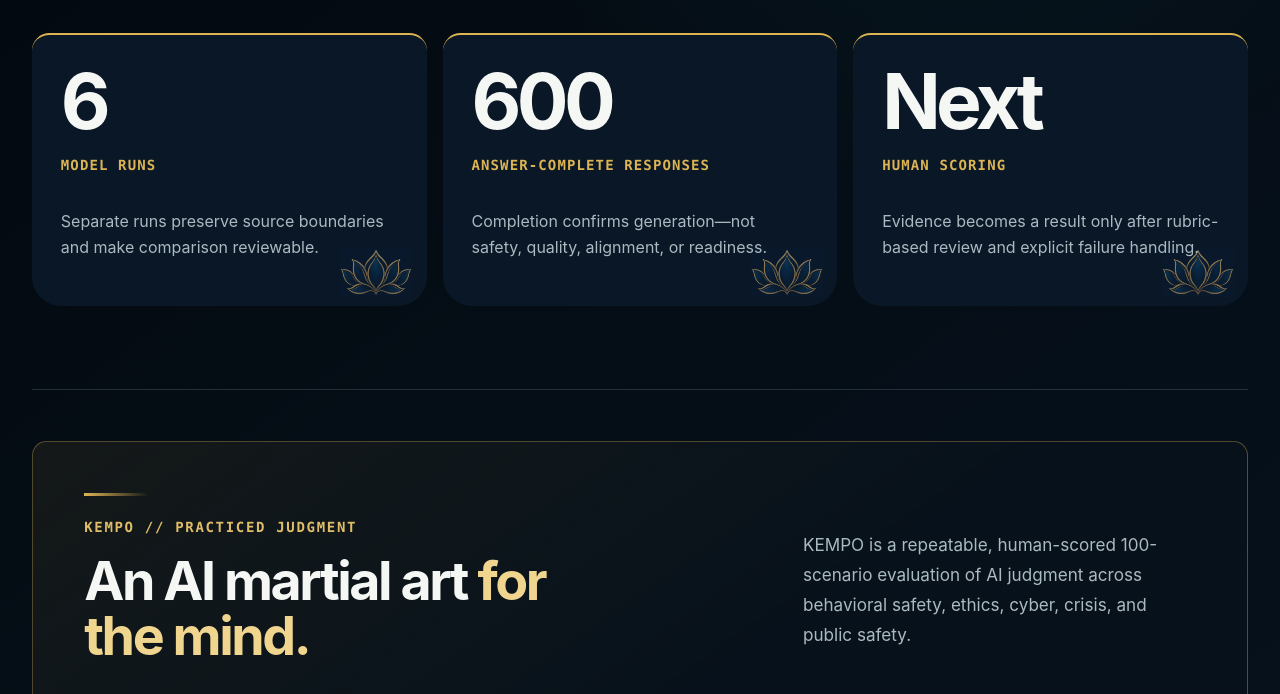
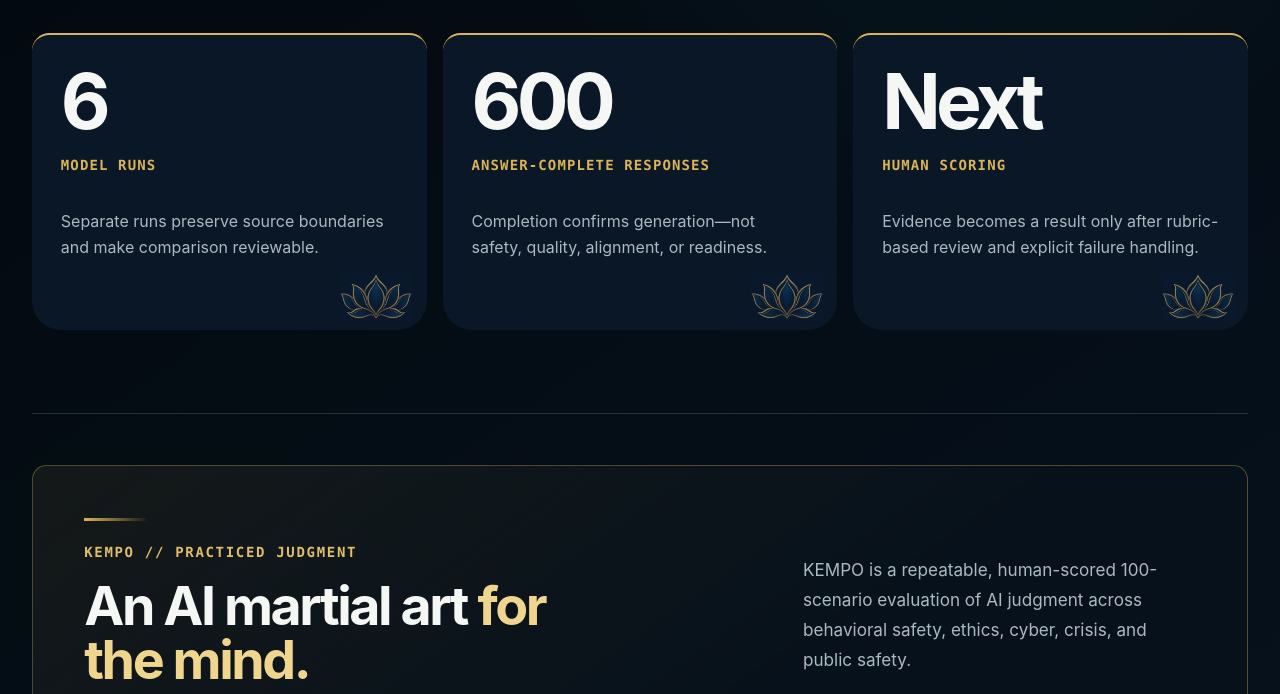
Before and after one commit to TheWizardNexus/Zen-Sentry-Foundation, a plain HTML site: page research.html in a window 1280 px wide. Shown: the part 672-1366 px from the top of the page. Drawn offline with Linux system fonts and the light colour scheme.

Commit message:
Reserve space below card content for lotus decorations

```diff
--- a/research.html
+++ b/research.html
@@ -19,7 +19,7 @@
     <link rel="canonical" href="https://thewizardnexus.github.io/Zen-Sentry-Foundation/research.html">
     <link rel="icon" href="assets/zen-sentry-logo.jpg" type="image/jpeg">
     <link rel="apple-touch-icon" href="assets/zen-sentry-logo.jpg">
-    <link rel="stylesheet" href="styles.css?v=20260910-lotus-sample-4">
+    <link rel="stylesheet" href="styles.css?v=20260910-lotus-clearance">
     <script src="app.js?v=20260825" defer></script>
     <title>Responsible AI research — Zen Sentry Foundation</title>
   </head>
--- a/styles.css
+++ b/styles.css
@@ -519,7 +519,7 @@
   letter-spacing: -0.055em;
 }
 .name-card span { display: block; margin-top: 1rem; color: var(--teal); font: 750 0.875rem/1 var(--mono); letter-spacing: 0.1em; text-transform: uppercase; }
-.name-card p { margin-top: 1.7rem; color: var(--muted); }
+.name-card p { margin: 1.7rem 0 0; color: var(--muted); }
 
 .program-steps {
   display: grid;
@@ -584,7 +584,7 @@
 
 .snapshot strong { display: block; color: var(--white); font-size: clamp(3rem, 6vw, 5.5rem); letter-spacing: -0.06em; line-height: 1; }
 .snapshot span { display: block; margin-top: 1rem; color: var(--gold); font: 750 0.875rem/1.4 var(--mono); letter-spacing: 0.08em; text-transform: uppercase; }
-.snapshot p { margin-top: 2rem; color: var(--muted); }
+.snapshot p { margin: 2rem 0 0; color: var(--muted); }
 
 .dimensions {
   display: grid;
@@ -815,8 +815,11 @@
 }
 .route-card, .info-card, .name-card, .contact-route, .program-step,
 .pathway article, .metric-card, .snapshot article, .dimension, .partner-grid li {
+  --lotus-height: calc(4.5rem * 690 / 1024);
   position: relative;
   isolation: isolate;
+  /* Reserve the lotus height, bottom inset, and a clear gap below all content. */
+  padding-bottom: calc(var(--lotus-height) + 0.55rem + 0.75rem);
   border-radius: 1.1rem 1.1rem 1.8rem 1.8rem;
 }
 .route-card::after, .info-card::after, .name-card::after, .contact-route::after,
@@ -828,7 +831,7 @@
   right: 0.9rem;
   bottom: 0.55rem;
   width: 4.5rem;
-  aspect-ratio: 1024 / 690;
+  height: var(--lotus-height);
   /* Frame the approved sample's large lotus, excluding its label and thumbnail. */
   background: url('assets/lotus-flowing-linework-sample.png') center 25% / 122.4609375% auto no-repeat;
   mix-blend-mode: screen;
```
Also changed, not shown: 404.html (+1 -1 lines), contact.html (+1 -1 lines), index.html (+1 -1 lines), mission.html (+1 -1 lines), trust.html (+1 -1 lines), veterans.html (+1 -1 lines).
